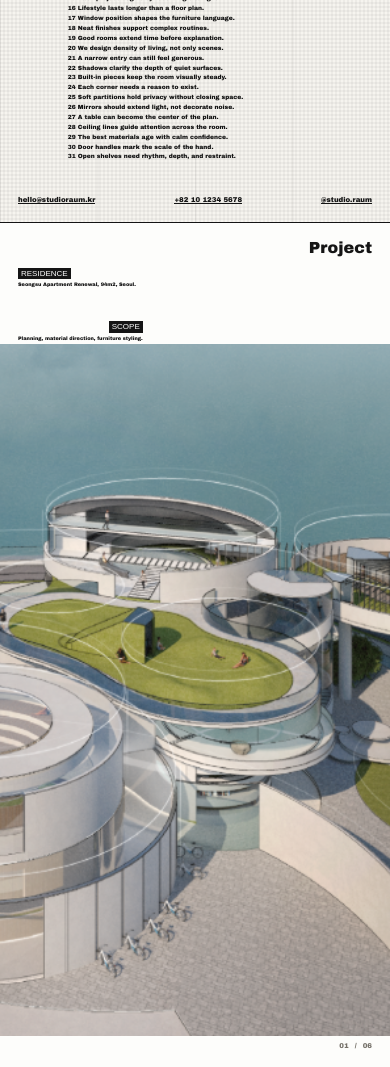
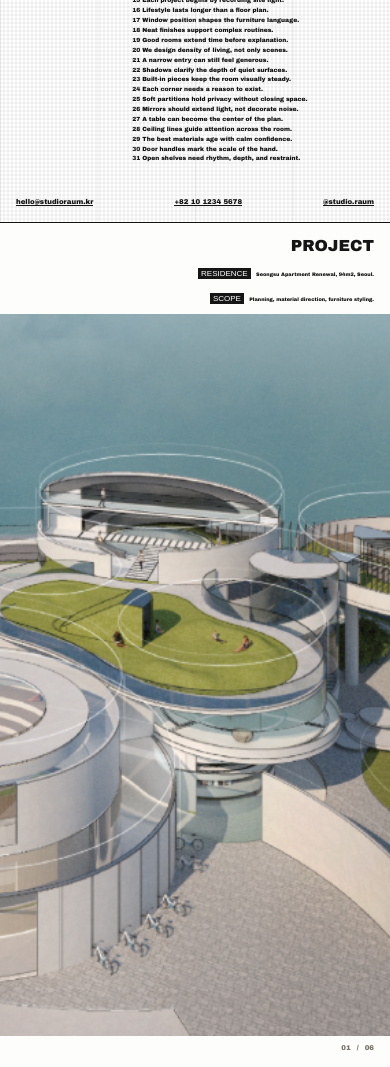
Before and after one commit to yeeun9927/yeeun9927.github.io, a plain HTML site: page index.html in a window 390 px wide. Shown: the part 621-1688 px from the top of the page. Drawn offline with Linux system fonts and the light colour scheme.

Commit message:
모바일 최적화

```diff
--- a/index.html
+++ b/index.html
@@ -71,7 +71,7 @@
 
       <section class="project-panel" aria-label="Selected projects">
         <header class="project-header">
-          <h2>Project</h2>
+          <h2>PROJECT</h2>
         </header>
 
         <div class="project-meta">
--- a/styles.css
+++ b/styles.css
@@ -2,7 +2,7 @@
   --ink: #151515;
   --muted: #77736b;
   --line: #d7d2c8;
-  --paper: #f6f4ef;
+  --paper: #fff;
   --clay: #b36d57;
   --sage: #7f9b8b;
   --charcoal: #202020;
@@ -16,6 +16,7 @@ html,
 body {
   margin: 0;
   min-height: 100%;
+  background: #fff;
 }
 
 body {
@@ -29,7 +30,7 @@ body {
     "Noto Sans KR",
     sans-serif;
   color: var(--ink);
-  background: var(--paper);
+  background: #fff;
 }
 
 .cursor-grid {
@@ -101,6 +102,59 @@ h1,
 h2,
 p {
   margin-top: 0;
+}
+
+h1,
+h2,
+.brand-box p,
+.scroll-copy p,
+.contact-row a,
+.project-meta p,
+.slide-status span,
+.image-caption span {
+  position: relative;
+  z-index: 1;
+  display: inline-block;
+  transform-origin: left center;
+  transition:
+    transform 260ms cubic-bezier(0.22, 1, 0.36, 1),
+    margin 260ms cubic-bezier(0.22, 1, 0.36, 1),
+    line-height 260ms cubic-bezier(0.22, 1, 0.36, 1);
+}
+
+h1:hover,
+h2:hover,
+.brand-box p:hover,
+.scroll-copy p:hover,
+.contact-row a:hover,
+.project-meta p:hover,
+.slide-status span:hover,
+.image-caption span:hover {
+  z-index: 45;
+  transform: scale(1.3);
+}
+
+.brand-box:has(p:hover) p,
+.scroll-copy:has(p:hover) p,
+.project-meta:has(p:hover) p,
+.image-caption:has(span:hover) span {
+  line-height: 1.85;
+  margin-bottom: 5px;
+}
+
+.scroll-copy p:hover,
+.project-meta p:hover,
+.image-caption span:hover {
+  margin-top: 4px;
+  margin-bottom: 8px;
+}
+
+.contact-row:has(a:hover) {
+  gap: 28px;
+}
+
+.slide-status:has(span:hover) {
+  gap: 10px;
 }
 
 h1 {
@@ -376,6 +430,7 @@ h2 {
   .profile-panel {
     border-right: 0;
     border-bottom: 1px solid var(--ink);
+    padding: 16px;
   }
 
   .brand-box {
@@ -383,8 +438,9 @@ h2 {
   }
 
   .scroll-copy {
-    width: min(78vw, 420px);
+    width: min(62vw, 360px);
     max-height: 36vh;
+    justify-self: end;
   }
 
   .contact-row {
@@ -392,16 +448,36 @@ h2 {
     row-gap: 10px;
   }
 
+  .project-panel {
+    --panel-pad: 16px;
+    grid-template-rows: auto auto minmax(0, 1fr) auto;
+    gap: 8px;
+  }
+
   .project-meta {
-    grid-template-columns: 1fr;
+    grid-template-columns: minmax(0, 72%);
+    justify-content: end;
+    justify-items: end;
     margin-left: 0;
+    text-align: right;
+    gap: 6px;
+    margin-bottom: 0;
+  }
+
+  .project-meta div:first-child,
+  .project-meta div:last-child {
+    justify-self: end;
   }
 
   .project-meta div:last-child {
-    justify-self: start;
+    text-align: right;
+  }
+
+  .project-meta p:last-child {
+    max-width: 100%;
   }
 
   .slider {
-    min-height: 52vh;
+    min-height: 62vh;
   }
 }
```
